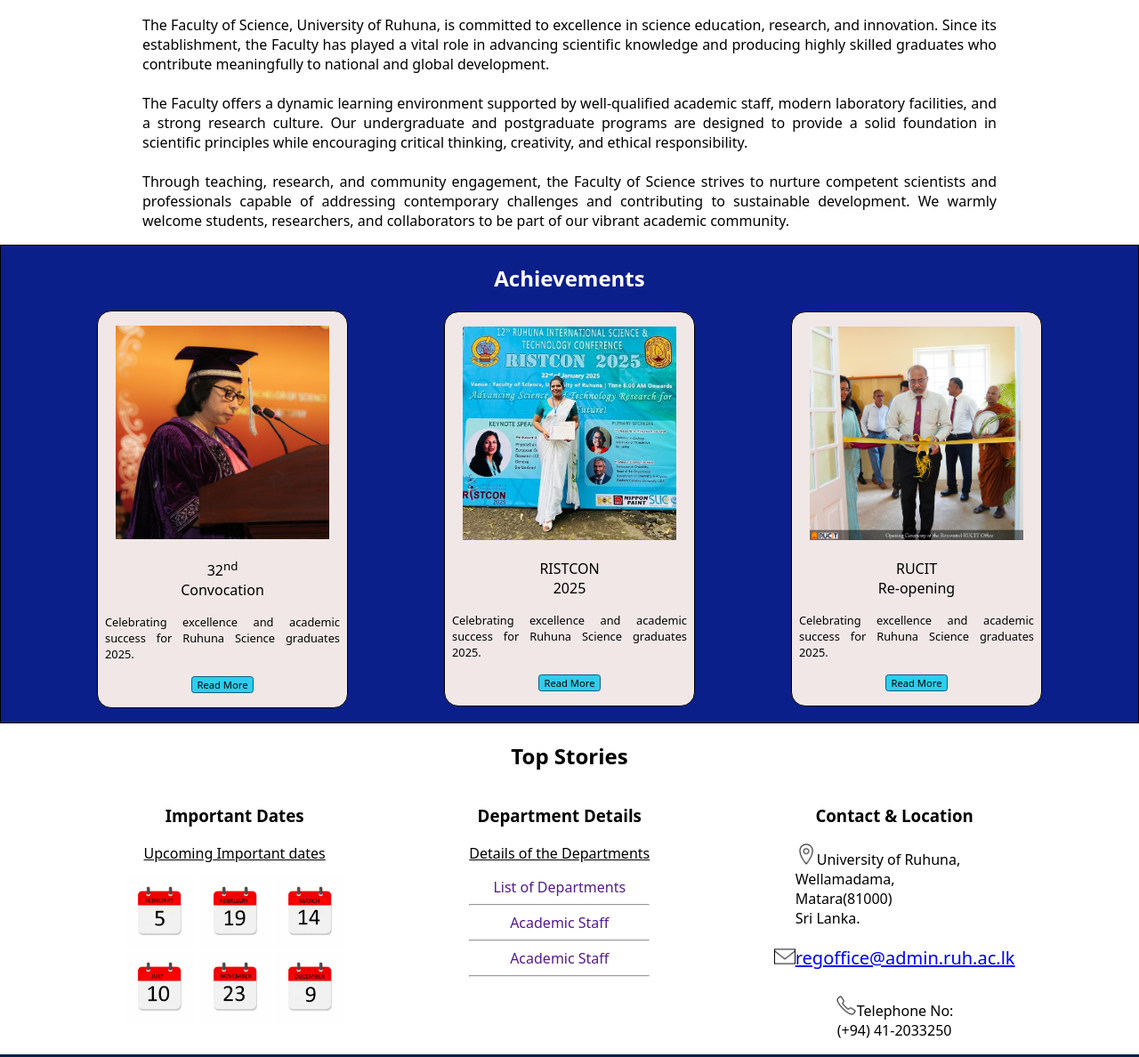
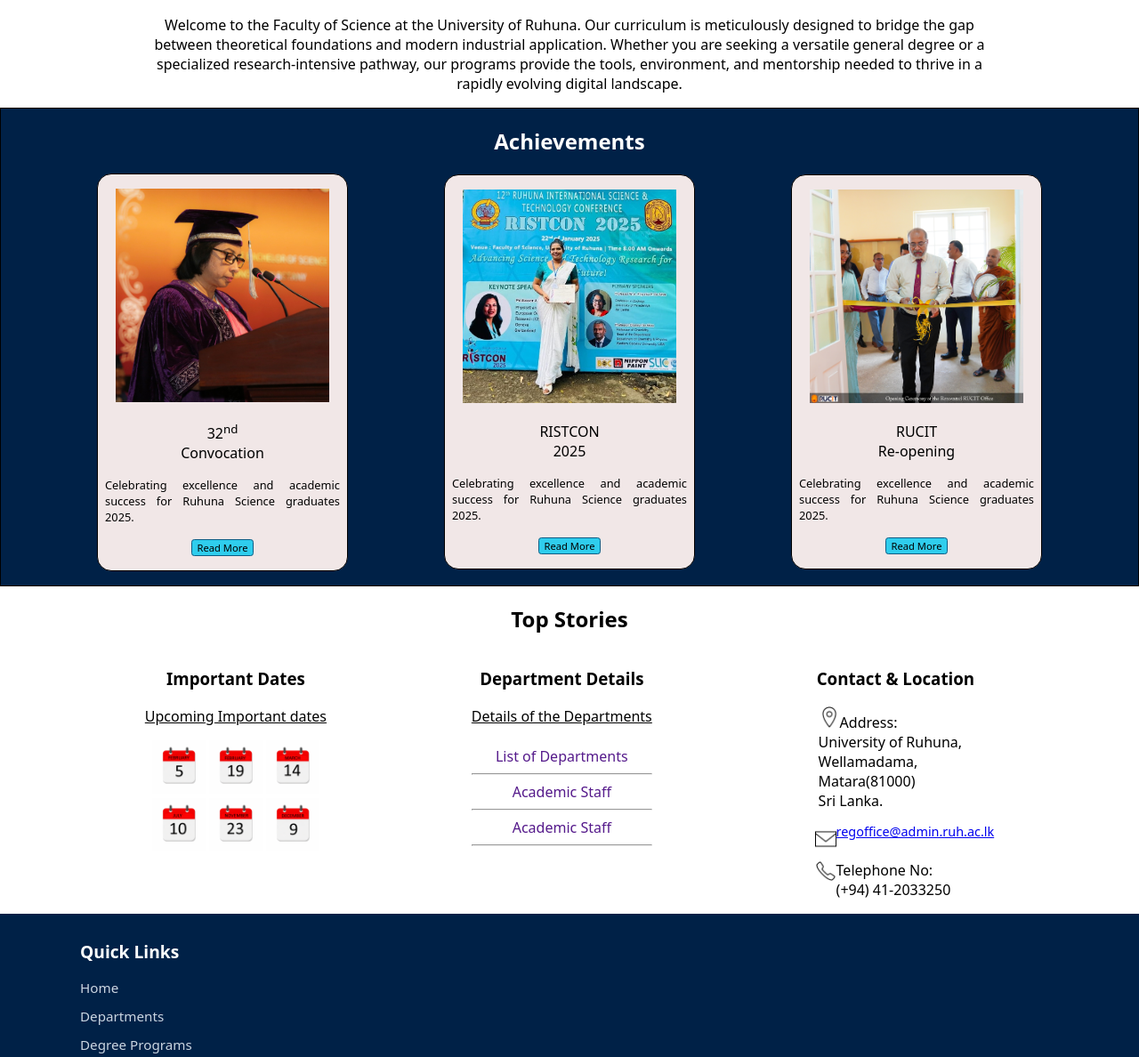
Before and after one commit to OkithM/UOR_FOS, a plain HTML site: page index.html in a window 1280 px wide. Shown: the part 544-1732 px from the top of the page at 89% size. Drawn offline with Linux system fonts and the light colour scheme; files whose address does not match are found by name.

Commit message:
Completed

```diff
--- a/index.css
+++ b/index.css
@@ -25,6 +25,10 @@ body {
     margin-top: 15vh;
 }
 
+#intro p{
+    text-align: center;
+}
+
 #intro h2 {
     text-align: center;
 }
@@ -38,7 +42,7 @@ body {
 #ahead {
 
     border: 0.1em solid black;
-    background-color: hsl(230, 87%, 29%);
+    background-color: #002147;
     width: auto;
     margin: 0;
 }
@@ -114,7 +118,7 @@ body {
     padding-bottom: 2vh;
 }
 
-.important {}
+
 
 #calender_dates {
     justify-content: space-evenly;
@@ -123,7 +127,7 @@ body {
 }
 
 .calender {
-    height: 10vh;
+    height: 60px;
 
 }
 
@@ -132,6 +136,9 @@ body {
     transition: 0.25s;
 }
 
+#details p{
+    margin-bottom: 23px
+}
 
 .under_departments a {
     text-decoration: none;
@@ -141,23 +148,29 @@ body {
     height: 3vh;
 }
 
+#venue {
+    text-align: left;
+    margin-left: 3vh;
+}
+
 #gmail {
     display: flex;
     justify-content: right;
+    font-size: 0.9em;
+    text-align: right;
+    padding-bottom: 1vh;
+    padding-left:20px
 }
 
 #gmail img {
     padding-top: 2.5vh;
 }
 
-#venue {
+#telephone{
+    display: flex;
     text-align: left;
-    margin-left: 3vh;
 }
 
-#gmail {
-    font-size: 2.5vh;
-    text-align: right;
-    padding-bottom: 1vh;
-
+#telephone img{
+    padding-left: 20px;
 }
--- a/index.html
+++ b/index.html
@@ -23,24 +23,11 @@
         <div id="intro">
             <h2>Introduction</h2>
             <div>
-                <p>The Faculty of Science, University of Ruhuna, is committed to excellence in science education,
-                    research,
-                    and innovation. Since its establishment, the Faculty has played a vital role in advancing scientific
-                    knowledge and producing highly skilled graduates who contribute meaningfully to national and global
-                    development.<br><br>
-
-                    The Faculty offers a dynamic learning environment supported by well-qualified academic staff, modern
-                    laboratory facilities, and a strong research culture. Our undergraduate and postgraduate programs
-                    are
-                    designed to provide a solid foundation in scientific principles while encouraging critical thinking,
-                    creativity, and ethical responsibility.<br><br>
-
-                    Through teaching, research, and community engagement, the Faculty of Science strives to nurture
-                    competent scientists and professionals capable of addressing contemporary challenges and
-                    contributing to
-                    sustainable development. We warmly welcome students, researchers, and collaborators to be part of
-                    our
-                    vibrant academic community.</p>
+                <p>  Welcome to the Faculty of Science at the University of Ruhuna. Our curriculum is
+                meticulously designed to bridge the gap between theoretical foundations and
+                modern industrial application. Whether you are seeking a versatile general degree
+                or a specialized research-intensive pathway, our programs provide the tools,
+                environment, and mentorship needed to thrive in a rapidly evolving digital landscape.</p>
             </div>
         </div>
 
@@ -52,7 +39,7 @@
                     <p class="miniheading">32<sup>nd</sup><br>Convocation<br></p>
                     <p class="description">Celebrating excellence and academic success for Ruhuna Science graduates
                         2025.</p>
-                    <button type="button" class="readmore">Read More</button>
+                    <div class="buttons"><button type="button" class="readmore">Read More</button></div>
 
                 </div>
                 <div class="notice">
@@ -60,7 +47,7 @@
                     <p class="miniheading">RISTCON <br> 2025</p>
                     <p class="description">Celebrating excellence and academic success for Ruhuna Science graduates
                         2025.</p>
-                    <button type="button" class="readmore">Read More</button>
+                    <div class="buttons"><button type="button" class="readmore">Read More</button></div>
 
                 </div>
                 <div class="notice">
@@ -68,7 +55,7 @@
                     <p class="miniheading">RUCIT <br> Re-opening</p>
                     <p class="description">Celebrating excellence and academic success for Ruhuna Science graduates
                         2025.</p>
-                    <button type="button" class="readmore">Read More</button>
+                    <div class="buttons"><button type="button" class="readmore">Read More</button></div>
 
                 </div>
             </div>
@@ -111,7 +98,7 @@
                 <div id="location" class="important">
                     <h3>Contact & Location</h3>
                     <div id="venue" class="contact">
-                        <img src="./src/location.png">University of Ruhuna,<br>Wellamadama,<br>Matara(81000)<br>Sri
+                        <img src="./src/location.png">Address:<br>University of Ruhuna,<br>Wellamadama,<br>Matara(81000)<br>Sri
                         Lanka.
                     </div>
                     <div id="gmail" class="contact"><br>
```
Also changed, not shown: src/10calc.png (added), src/14calc.png (added), src/19calc.png (added), src/23calc.png (added), src/5calc.png (added), src/9calc.png (added).
